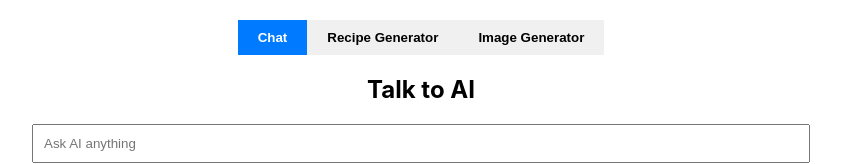
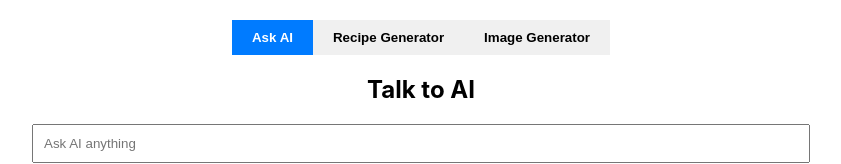
Before and after one commit to jupitters/react-ai-assistant, a React (Create React App) app: page / in a window 1280 px wide. Shown: the top 164 px of the page, without its empty margins (219-1060 px from the left). Built offline with nearby package versions, Linux system fonts and the light colour scheme.

Commit message:
chat component

```diff
--- a/src/App.js
+++ b/src/App.js
@@ -14,7 +14,7 @@ function App() {
 
   return (
     <div className="App">
-      <button className={activeTab === 'chat' ? 'active' : ''} onClick={() => handleTabChange('chat')}>Chat</button>
+      <button className={activeTab === 'chat' ? 'active' : ''} onClick={() => handleTabChange('chat')}>Ask AI</button>
       <button className={activeTab === 'chat' ? 'recipe-generator' : ''} onClick={() => handleTabChange('recipe-generator')}>Recipe Generator</button>
       <button className={activeTab === 'chat' ? 'image-generator' : ''} onClick={() => handleTabChange('image-generator')}>Image Generator</button>
 
```
